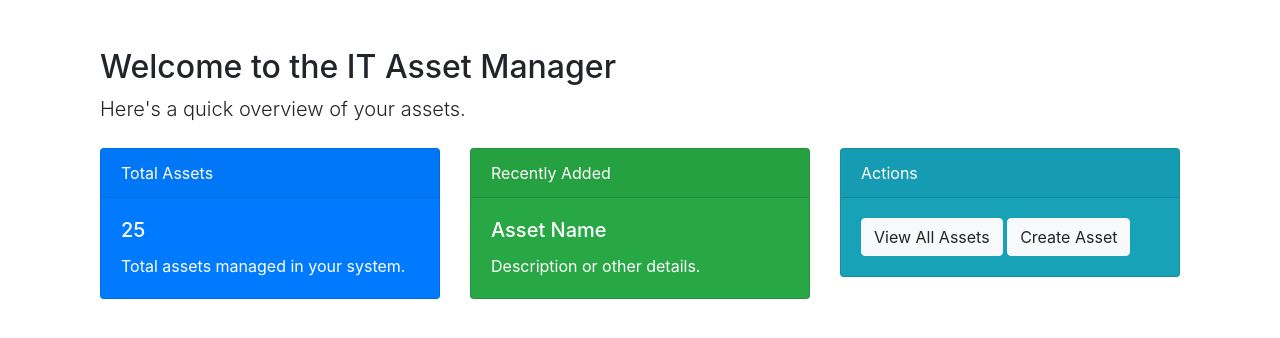
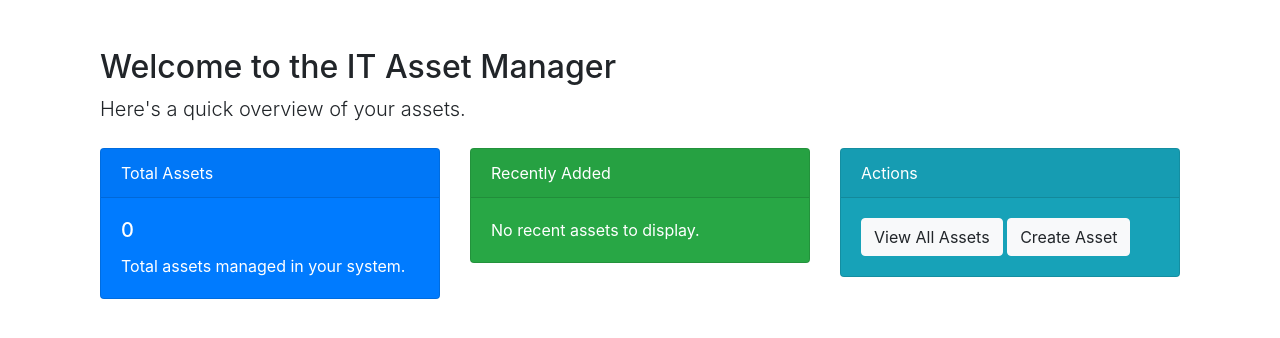
Before and after one commit to dhreng99/Asset-Manager, a Flask app: page / in a window 1280 px wide. Shown: the part 56-394 px from the top of the page. Run offline with Flask 3, Linux system fonts and the light colour scheme; a user stored in the database is signed in; some libraries are stand-ins or nearby versions.

Commit message:
further improvements

```diff
--- a/app.py
+++ b/app.py
@@ -42,7 +42,9 @@ def admin_required(f):
 @app.route('/')
 @login_required
 def home():
-    return render_template('index.html')
+    total_assets = Asset.query.count()
+    recent_asset = Asset.query.order_by(Asset.date_created.desc()).first()
+    return render_template('index.html', total_assets=total_assets, recent_asset=recent_asset)
 
 @app.route('/login', methods=['GET', 'POST'])
 def login():
@@ -104,7 +106,7 @@ def list_assets():
 @login_required
 def edit_asset(asset_id):
     asset = Asset.query.get_or_404(asset_id)
-    form = AssetForm(obj=asset)  # Pre-populate form with existing asset data
+    form = AssetForm(obj=asset, original_name=asset.name)  # Pass original_name to the form
     if form.validate_on_submit():
         asset.name = form.name.data
         asset.description = form.description.data
--- a/templates/index.html
+++ b/templates/index.html
@@ -10,7 +10,7 @@
             <div class="card text-white bg-primary mb-3">
                 <div class="card-header">Total Assets</div>
                 <div class="card-body">
-                    <h5 class="card-title">25</h5>
+                    <h5 class="card-title">{{ total_assets }}</h5>
                     <p class="card-text">Total assets managed in your system.</p>
                 </div>
             </div>
@@ -19,8 +19,13 @@
             <div class="card text-white bg-success mb-3">
                 <div class="card-header">Recently Added</div>
                 <div class="card-body">
-                    <h5 class="card-title">Asset Name</h5>
-                    <p class="card-text">Description or other details.</p>
+                    {% if recent_asset %}
+                        <h5 class="card-title">{{ recent_asset.name }}</h5>
+                        <p class="card-text">{{ recent_asset.description }}</p>
+                        <small class="text-white-50">{{ recent_asset.date_created.strftime('%Y-%m-%d %H:%M:%S') }}</small>
+                    {% else %}
+                        <p class="card-text">No recent assets to display.</p>
+                    {% endif %}
                 </div>
             </div>
         </div>
@@ -29,7 +34,9 @@
                 <div class="card-header">Actions</div>
                 <div class="card-body">
                     <a href="{{ url_for('list_assets') }}" class="btn btn-light">View All Assets</a>
+                    {% if current_user.role == 'admin' %} <!-- Conditional check for role -->
                     <a href="{{ url_for('new_asset') }}" class="btn btn-light">Create Asset</a>
+                    {% endif %}
                 </div>
             </div>
         </div>
```
Also changed, not shown: forms.py (+9 -3 lines).
